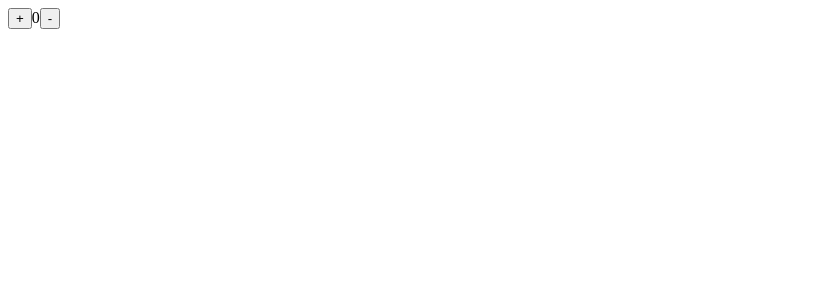
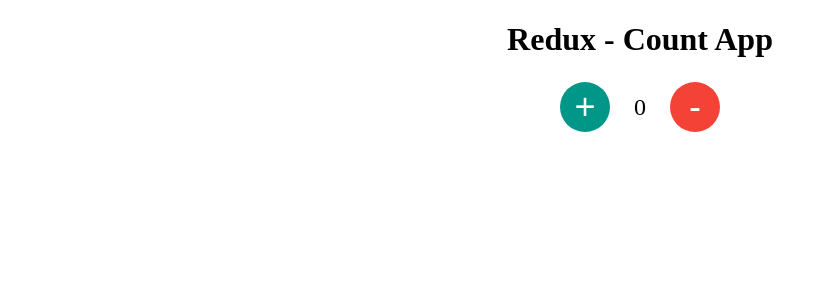
Before and after one commit to vmanidev/react-redux, a React (Vite) app in the folder redux-counter-app/: page / in a window 1280 px wide. Shown: the top 300 px of the page, without its empty margins (0-827 px from the left). Built offline with nearby package versions, Linux system fonts and the light colour scheme.

Commit message:
style: import and apply styles to app

```diff
--- a/redux-counter-app/src/App.tsx
+++ b/redux-counter-app/src/App.tsx
@@ -1,5 +1,7 @@
 import { useEffect, useState } from "react";
 import store from "./store";
+
+import "./style.css";
 
 export default function App() {
   const [count, setCount] = useState(store.getState().count);
@@ -19,10 +21,13 @@
   };
 
   return (
-    <div>
-      <button onClick={increment}>+</button>
-      <span>{count}</span>
-      <button onClick={decrement}>-</button>
-    </div>
+    <>
+      <h1>Redux - Count App </h1>
+      <div id="main-container">
+        <button onClick={increment}>+</button>
+        <span>{count}</span>
+        <button onClick={decrement}>-</button>
+      </div>
+    </>
   );
 }
```
